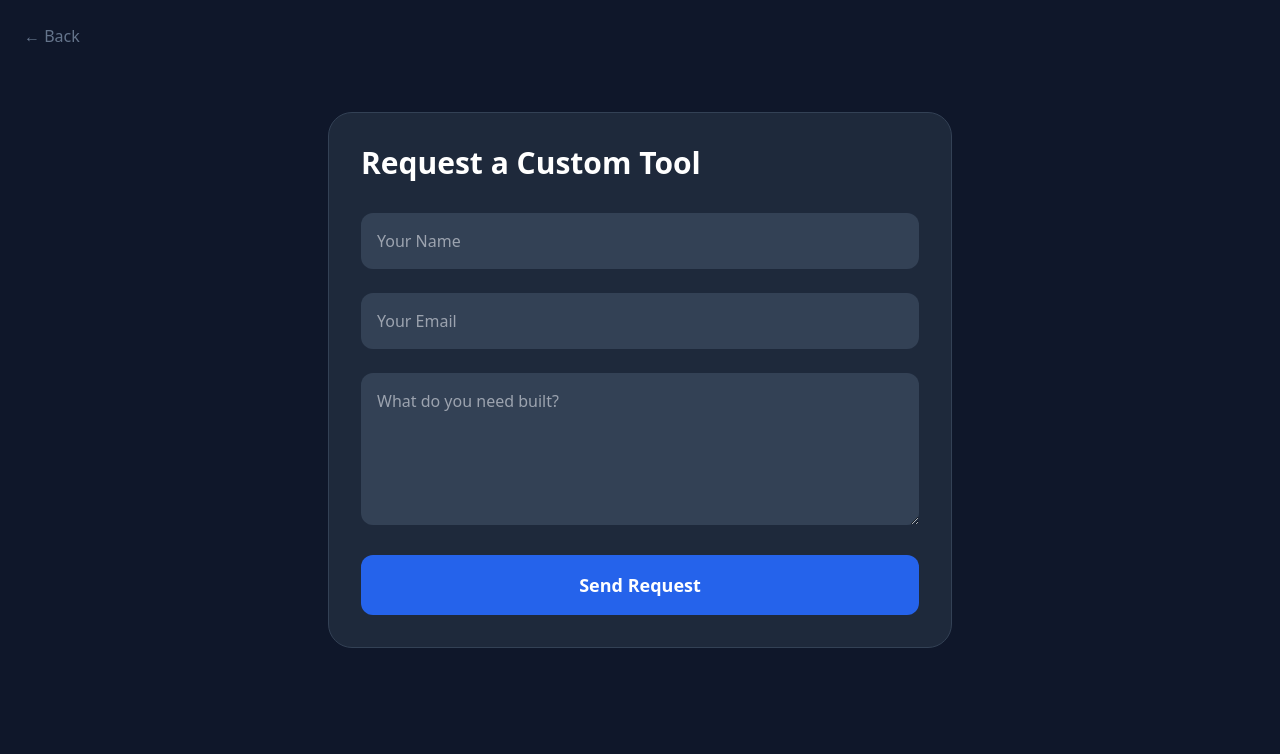
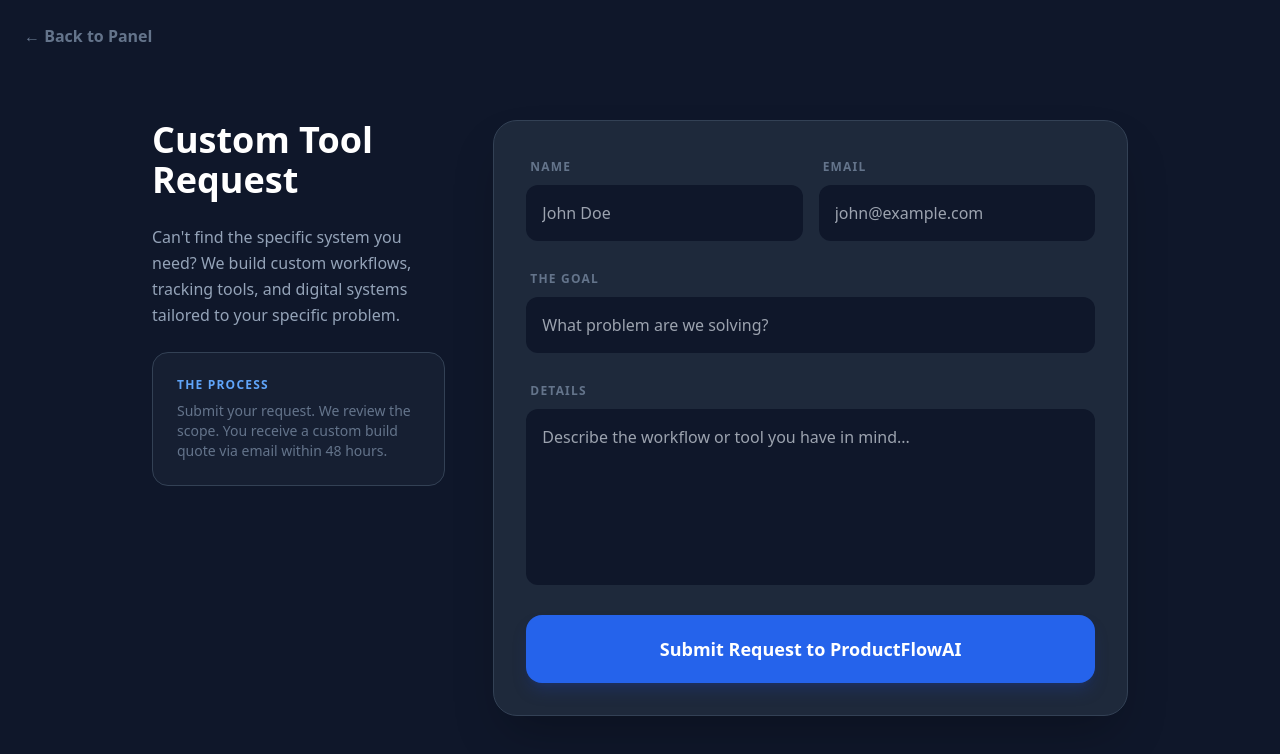
Before and after one commit to heathermmosley-jpg/productflowai, a plain HTML site: page request.html in a window 1280 px wide. Drawn offline with nearby package versions, Linux system fonts and the light colour scheme.

Commit message:
Update title and enhance request form layout

```diff
--- a/request.html
+++ b/request.html
@@ -2,19 +2,43 @@
 <html lang="en">
 <head>
     <meta charset="UTF-8"><meta name="viewport" content="width=device-width, initial-scale=1.0">
-    <title>Custom Request | ProductFlowAI</title>
+    <title>Request Tool | ProductFlowAI</title>
     <script src="https://cdn.tailwindcss.com"></script>
 </head>
-<body class="bg-slate-900 text-white">
-    <nav class="p-6"><a href="index.html" class="text-slate-500">← Back</a></nav>
-    <main class="max-w-2xl mx-auto py-10 px-6">
-        <div class="bg-slate-800 p-8 rounded-3xl border border-slate-700">
-            <h1 class="text-3xl font-bold mb-8">Request a Custom Tool</h1>
-            <form action="https://formspree.io/f/mzdkkjno" method="POST" class="space-y-6">
-                <input type="text" name="name" required placeholder="Your Name" class="w-full p-4 rounded-xl bg-slate-700 border-none">
-                <input type="email" name="email" required placeholder="Your Email" class="w-full p-4 rounded-xl bg-slate-700 border-none">
-                <textarea name="request" rows="5" required placeholder="What do you need built?" class="w-full p-4 rounded-xl bg-slate-700 border-none"></textarea>
-                <button type="submit" class="w-full bg-blue-600 py-4 rounded-xl font-bold text-lg">Send Request</button>
+<body class="bg-slate-900 text-white min-h-screen">
+    <nav class="p-6"><a href="index.html" class="text-slate-500 font-bold">← Back to Panel</a></nav>
+    <main class="max-w-5xl mx-auto py-12 px-6 grid grid-cols-1 lg:grid-cols-3 gap-12">
+
+        <div class="lg:col-span-1 space-y-6">
+            <h1 class="text-4xl font-black text-white">Custom Tool Request</h1>
+            <p class="text-slate-400 leading-relaxed">Can't find the specific system you need? We build custom workflows, tracking tools, and digital systems tailored to your specific problem.</p>
+            <div class="p-6 bg-slate-800/50 border border-slate-700 rounded-2xl">
+                <h4 class="font-bold text-blue-400 mb-2 tracking-widest uppercase text-xs">The Process</h4>
+                <p class="text-sm text-slate-500">Submit your request. We review the scope. You receive a custom build quote via email within 48 hours.</p>
+            </div>
+        </div>
+
+        <div class="lg:col-span-2">
+            <form action="https://formspree.io/f/mzdkkjno" method="POST" class="bg-slate-800 p-8 rounded-3xl border border-slate-700 space-y-6 shadow-2xl">
+                <div class="grid grid-cols-1 md:grid-cols-2 gap-4">
+                    <div class="space-y-2">
+                        <label class="text-xs font-bold text-slate-500 uppercase tracking-widest ml-1">Name</label>
+                        <input type="text" name="name" required placeholder="John Doe" class="w-full p-4 rounded-xl bg-slate-900 border-none text-white focus:ring-2 focus:ring-blue-500 transition-all">
+                    </div>
+                    <div class="space-y-2">
+                        <label class="text-xs font-bold text-slate-500 uppercase tracking-widest ml-1">Email</label>
+                        <input type="email" name="email" required placeholder="john@example.com" class="w-full p-4 rounded-xl bg-slate-900 border-none text-white focus:ring-2 focus:ring-blue-500 transition-all">
+                    </div>
+                </div>
+                <div class="space-y-2">
+                    <label class="text-xs font-bold text-slate-500 uppercase tracking-widest ml-1">The Goal</label>
+                    <input type="text" name="subject" required placeholder="What problem are we solving?" class="w-full p-4 rounded-xl bg-slate-900 border-none text-white focus:ring-2 focus:ring-blue-500 transition-all">
+                </div>
+                <div class="space-y-2">
+                    <label class="text-xs font-bold text-slate-500 uppercase tracking-widest ml-1">Details</label>
+                    <textarea name="message" rows="6" required placeholder="Describe the workflow or tool you have in mind..." class="w-full p-4 rounded-xl bg-slate-900 border-none text-white focus:ring-2 focus:ring-blue-500 transition-all resize-none"></textarea>
+                </div>
+                <button type="submit" class="w-full bg-blue-600 hover:bg-blue-700 py-5 rounded-2xl font-black text-lg shadow-lg shadow-blue-900/40 transition-all transform hover:-translate-y-1">Submit Request to ProductFlowAI</button>
             </form>
         </div>
     </main>
```
